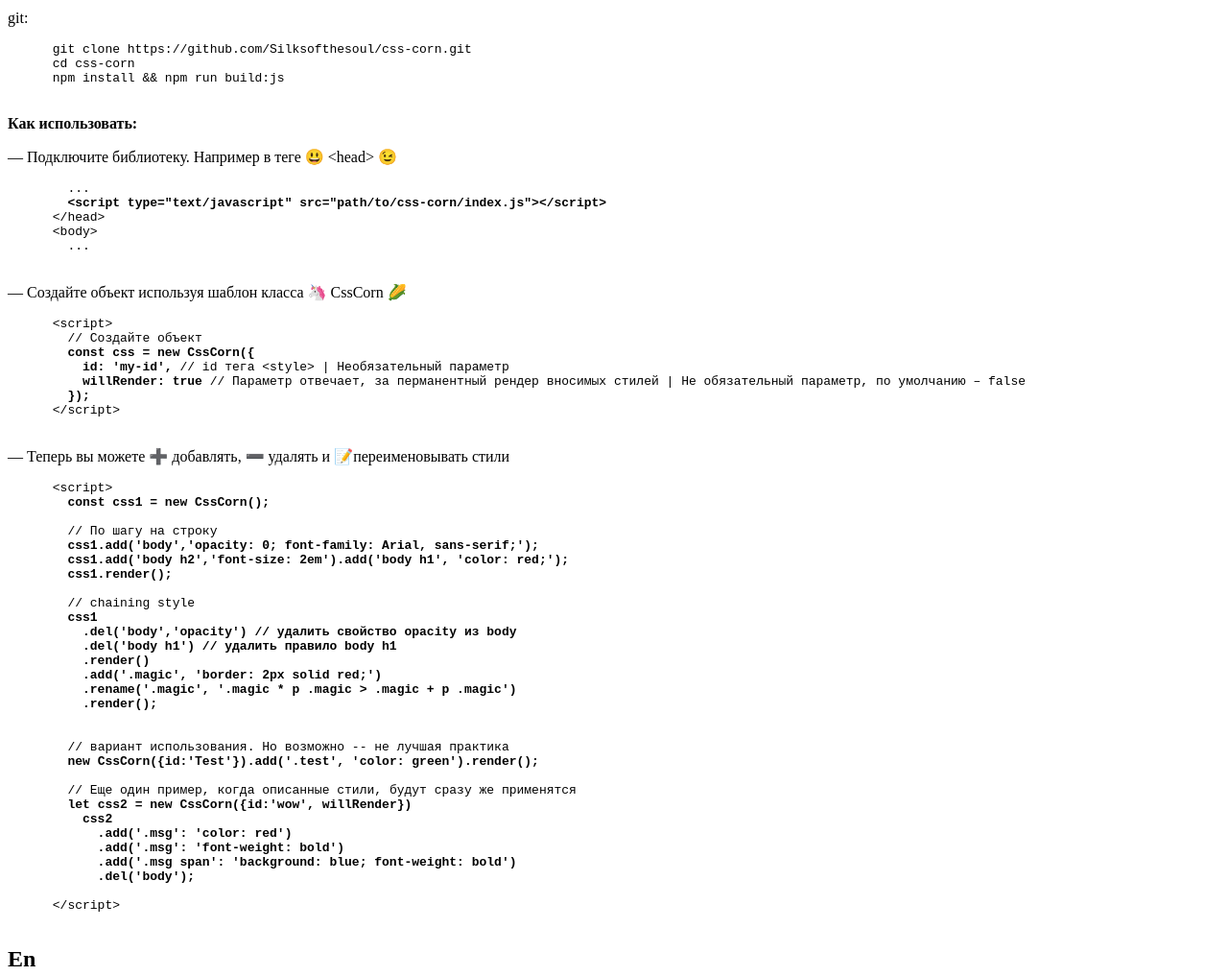
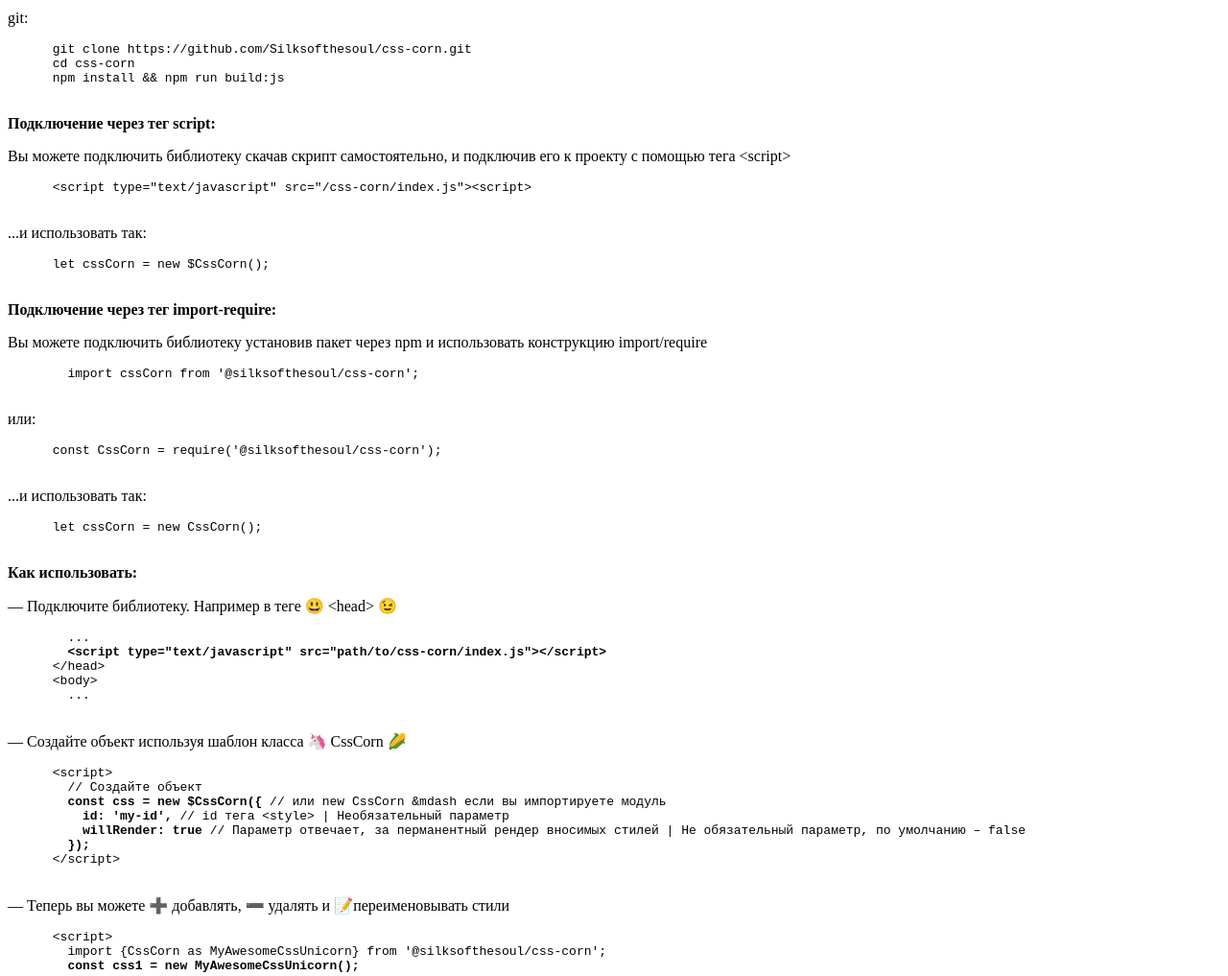
Before and after one commit to Silksofthesoul/css-corn, a website built with webpack: page demo.html in a window 1280 px wide. Shown: the part 520-1537 px from the top of the page at 96% size. Built offline with nearby package versions, Linux system fonts and the light colour scheme.

Commit message:
docs update

```diff
--- a/demo.html
+++ b/demo.html
@@ -5,7 +5,7 @@
   <meta name="viewport" content="width=device-width, initial-scale=1.0">
   <meta http-equiv="X-UA-Compatible" content="ie=edge">
   <title>css-corn</title>
-  <script type="text/javascript" src="index.js"></script>
+  <script type="text/javascript" src="dist/index.js"></script>
 </head>
 <body>
   <h1 class="title">
@@ -43,8 +43,8 @@
           <li><a href="#%D1%83%D1%81%D1%82%D0%B0%D0%BD%D0%BE%D0%B2%D0%BA%D0%B0">Установка</a></li>
           <li>
             <ul>
-              <li><a href="#!script">Подключение через тег script</a></li>
-              <li><a href="#!import-require">Подключение через тег import-require</a></li>
+              <li><a href="#подключение-через-тег-script">Подключение через тег script</a></li>
+              <li><a href="#подключение-через-тег-import-require">Подключение через тег import-require</a></li>
             </ul>
           </li>
           <li><a href="#%D0%BA%D0%B0%D0%BA-%D0%B8%D1%81%D0%BF%D0%BE%D0%BB%D1%8C%D0%B7%D0%BE%D0%B2%D0%B0%D1%82%D1%8C">Как использовать</a></li>
@@ -75,6 +75,30 @@
       cd css-corn
       npm install && npm run build:js
     </pre>
+
+    <p class="description" id="подключение-через-тег-script"><strong>Подключение через тег script:</strong></p>
+    <p class="description">Вы можете подключить библиотеку скачав скрипт самостоятельно, и подключив его к проекту с помощью тега &lt;script&gt;</p>
+    <pre class="description">
+      &lt;script type="text/javascript" src="/css-corn/index.js"&gt;&lt;script&gt;
+    </pre>
+    <p class="description">...и использовать так:</p>
+    <pre class="description">
+      let cssCorn = new $CssCorn();
+    </pre>
+    <p class="description" id="подключение-через-тег-import-require"><strong>Подключение через тег import-require:</strong></p>
+    <p class="description">Вы можете подключить библиотеку установив пакет через npm и использовать конструкцию import/require</p>
+    <pre class="description">
+        import cssCorn from '@silksofthesoul/css-corn';
+    </pre>
+    <p class="description">или:</p>
+    <pre class="description">
+      const CssCorn = require('@silksofthesoul/css-corn');
+    </pre>
+    <p class="description">...и использовать так:</p>
+    <pre class="description">
+      let cssCorn = new CssCorn();
+    </pre>
+
     <p class="description" id="%D0%BA%D0%B0%D0%BA-%D0%B8%D1%81%D0%BF%D0%BE%D0%BB%D1%8C%D0%B7%D0%BE%D0%B2%D0%B0%D1%82%D1%8C"><strong>Как использовать:</strong></p>
     <p class="description">&mdash;&nbsp;Подключите библиотеку. Например в&nbsp;теге 😃 &lt;head&gt; 😉</p>
     <pre class="description">
@@ -88,7 +112,7 @@
     <pre class="description">
       &lt;script&gt;
         // Создайте объект
-        <strong>const css = new CssCorn({</strong>
+        <strong>const css = new $CssCorn({</strong> <span>// или new CssCorn &mdash если вы импортируете модуль</span>
           <strong>id: 'my-id',</strong> <span>// id тега &lt;style&gt; | Необязательный параметр</span>
           <strong>willRender: true</strong> <span>// Параметр отвечает, за перманентный рендер вносимых стилей | Не обязательный параметр, по умолчанию &ndash; false</span>
         <strong>});</strong>
@@ -97,7 +121,8 @@
     <p class="description">&mdash;&nbsp;Теперь вы&nbsp;можете ➕ добавлять, ➖ удалять и&nbsp;📝переименовывать стили</p>
     <pre class="description">
       &lt;script&gt;
-        <strong>const css1 = new CssCorn();</strong>
+        import {CssCorn as MyAwesomeCssUnicorn} from '@silksofthesoul/css-corn';
+        <strong>const css1 = new MyAwesomeCssUnicorn();</strong>
 
         <span>// По шагу на строку </span>
         <strong>css1.add('body','opacity: 0; font-family: Arial, sans-serif;');
@@ -138,6 +163,22 @@
       cd css-corn
       npm install && npm run build:js
     </pre>
+
+    <p class="description" id="script"><strong>script:</strong></p>
+    <p class="description">You can connect the library by downloading the script yourself, and connecting it to the project using the &lt;script&gt; tag</p>
+    <pre class="description">
+      &lt;script type="text/javascript" src="/css-corn/index.js"&gt;&lt;script&gt;
+    </pre>
+    <p class="description" id="import-require"><strong>import-require:</strong></p>
+    <p class="description">You can connect the library by installing the package via npm and use the import / require construct</p>
+    <pre class="description">
+        import cssCorn from '@silksofthesoul/css-corn';
+    </pre>
+    <p class="description">или:</p>
+    <pre class="description">
+      const cssCorn = require('@silksofthesoul/css-corn');
+    </pre>
+
     <p class="description" id ="How-to-use"><strong>How to use:</strong></p>
     <p class="description">&mdash;&nbsp;Connect the library. For example, in the tag 😃 &lt;head&gt; 😉</p>
     <pre class="description">
@@ -151,7 +192,7 @@
     <pre class="description">
       &lt;script&gt;
         // Create an object
-        <strong>const css = new CssCorn({</strong>
+        <strong>const css = new CssCorn({</strong> <span>// or "new CssCorn" &mdash if you import/require a module</span>
           <strong>id: 'my-id',</strong> <span>// id of &lt;style&gt; tag | Optional parameter</span>
           <strong>willRender: true</strong> <span>// The parameter is responsible for the permanent rendering of insertion styles | Optional parameter, false by default</span>
         <strong>});</strong>
@@ -160,7 +201,8 @@
     <p class="description">&mdash;&nbsp;Now you can ➕ add, ➖ delete and 📝 rename styles</p>
     <pre class="description">
       &lt;script&gt;
-        <strong>const css1 = new CssCorn();</strong>
+        import {CssCorn as MyAwesomeCssUnicorn} from '@silksofthesoul/css-corn';
+        <strong>const css1 = new MyAwesomeCssUnicorn();</strong>
 
         <span>// Step By Line</span>
         <strong>css1.add('body','opacity: 0; font-family: Arial, sans-serif;');
@@ -194,7 +236,7 @@
 
   <script type="text/javascript">
     function demo () {
-      const css = new CssCorn({
+      const css = new $CssCorn({
         id: 'my-awesome-Здарова!-id#',
         willRender: true
       });
```
Also changed, not shown: README.md.
